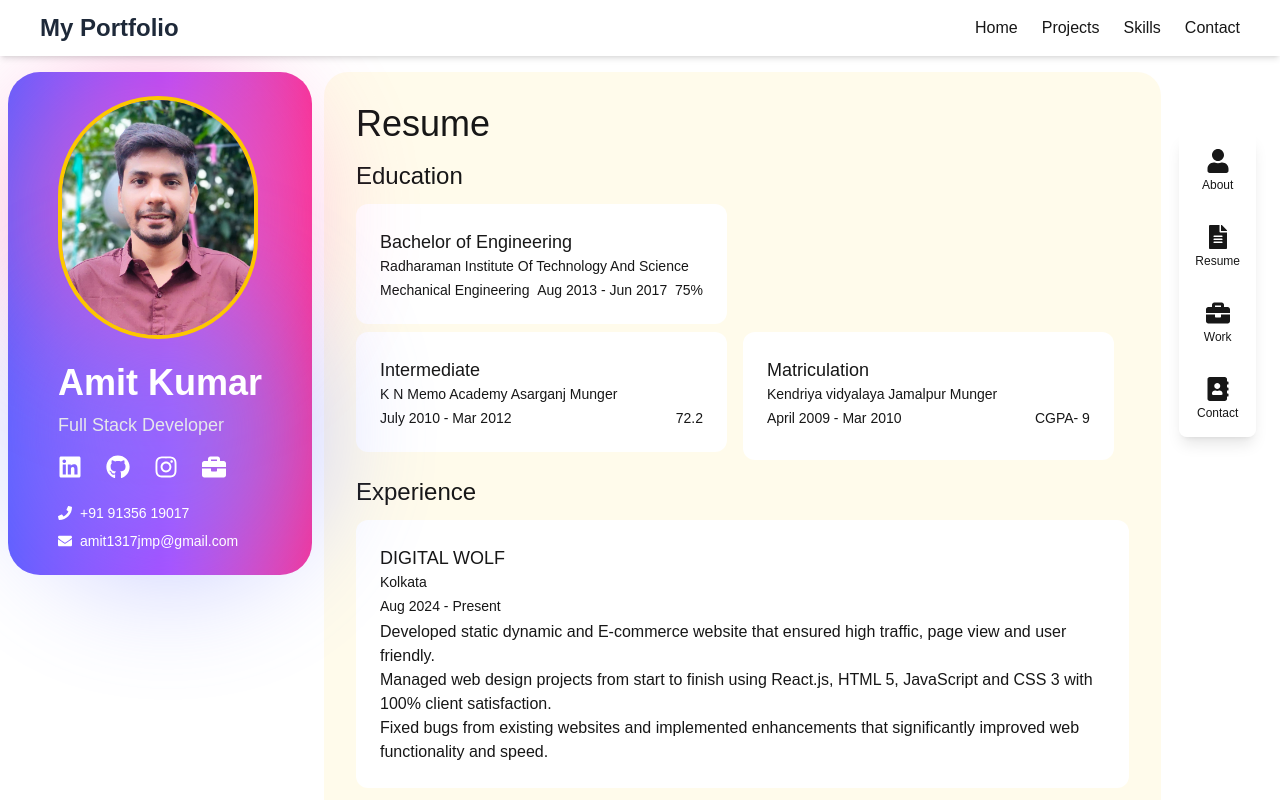
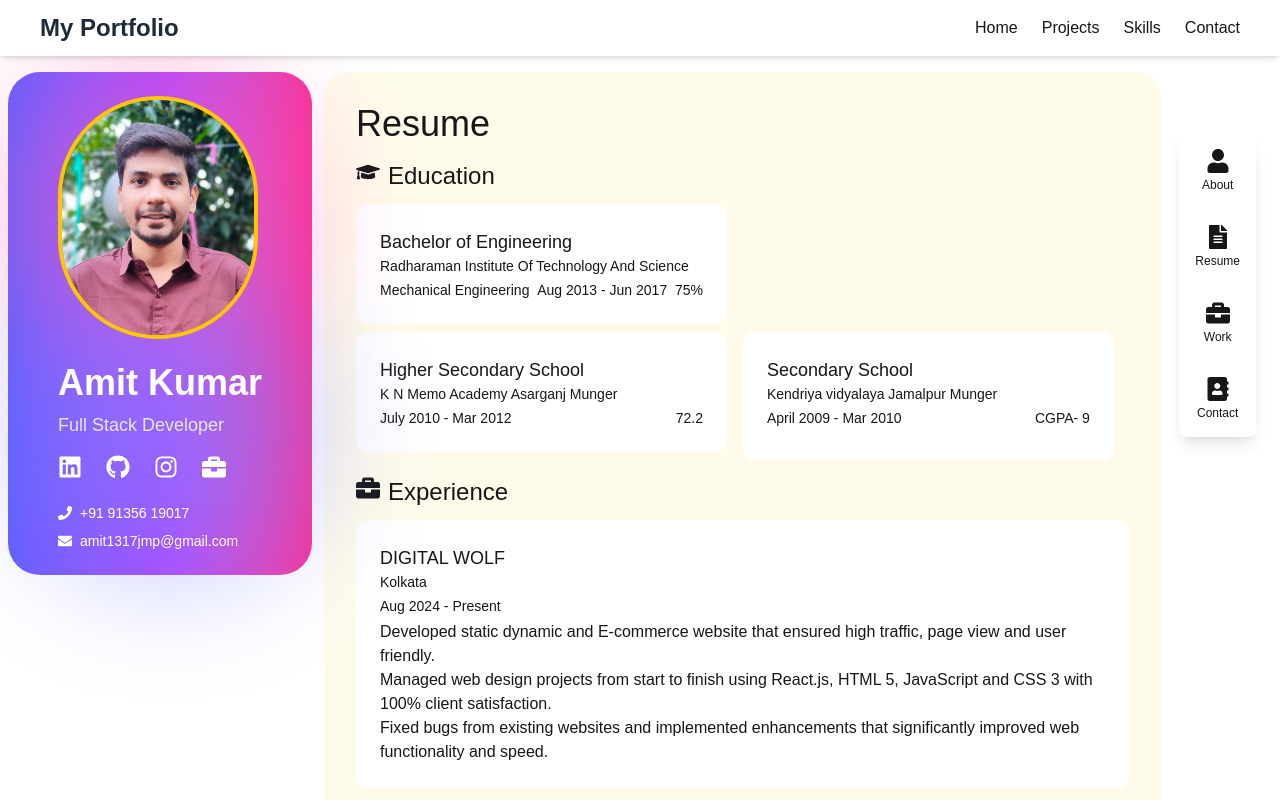
Before and after one commit to amitgiti137/portfolio, a Next.js app: page / in a window 1280 px wide. Both pictures are taken after a click on the button "Resume". Shown: the top 800 px of the page. Built offline with nearby package versions, Linux system fonts and the light colour scheme.

Commit message:
Initial commit

```diff
--- a/app/components/Projects.jsx
+++ b/app/components/Projects.jsx
@@ -3,6 +3,7 @@
 import { Splide, SplideSlide } from '@splidejs/react-splide';
 import '@splidejs/react-splide/css';
 import { FaExternalLinkAlt } from 'react-icons/fa';
+import { FaProjectDiagram } from 'react-icons/fa';
 
 export default function Projects() {
   const projects = [
@@ -39,7 +40,7 @@ export default function Projects() {
   return (
     <section id="projects" className="">
       <div className="">
-        <h2 className="text-2xl font-bold ">Projects</h2>
+        <h2 className="text-2xl font-bold flex items-center"><FaProjectDiagram className="mr-2" /> Projects</h2>
 
         <Splide
           options={{
--- a/app/components/ProjectsCard.jsx
+++ b/app/components/ProjectsCard.jsx
@@ -1,6 +1,7 @@
 'use client';
 
 import { FaExternalLinkAlt } from 'react-icons/fa';
+import { FaProjectDiagram } from 'react-icons/fa';
 
 export default function ProjectsFlex() {
   const projects = [
@@ -37,7 +38,7 @@ export default function ProjectsFlex() {
   return (
     <section id="projects-flex" className="py-3 lg:py-6 bg-gray-50 rounded-2xl">
       <div className="max-w-7xl mx-auto px-2 lg:px-8">
-        <h2 className="text-4xl font-bold mb-4 lg:mb-8">Projects</h2>
+        <h2 className="text-4xl font-bold mb-4 lg:mb-8 flex items-center"><FaProjectDiagram className="mr-2" />Projects</h2>
 
         <div className="flex flex-wrap justify-center gap-8">
           {projects.map((project, index) => (
--- a/app/components/Resume.jsx
+++ b/app/components/Resume.jsx
@@ -1,5 +1,6 @@
 'use client';
 
+import { FaGraduationCap, FaBriefcase, FaClipboardList, FaLanguage } from 'react-icons/fa';
 import Projects from "./Projects";
 import Skills from "./Skills";
 
@@ -11,7 +12,7 @@ export default function Resume() {
                     <h1 className="text-4xl mb-4">Resume</h1>
                 </div>
                 <div className="mb-4">
-                    <h2 className="text-2xl mb-3">Education</h2>
+                    <h2 className="text-2xl mb-3 flex items-cente"><FaGraduationCap className="mr-2" />Education</h2>
                     <div className="flex flex-wrap space-y-2 space-x-4">
                         <div className="bg-white rounded-xl w-[100%] lg:w-[48%] p-6">
                             <h3 className="text-lg">Bachelor of Engineering</h3>
@@ -23,7 +24,7 @@ export default function Resume() {
                             </div>
                         </div>
                         <div className="bg-white rounded-xl w-[100%] lg:w-[48%] p-6">
-                            <h3 className="text-lg">Intermediate</h3>
+                            <h3 className="text-lg">Higher Secondary School</h3>
                             <p className="text-sm mb-1">K N Memo Academy Asarganj Munger</p>
                             <div className="flex justify-between text-sm">
                                 <p>July 2010 - Mar 2012</p>
@@ -31,7 +32,7 @@ export default function Resume() {
                             </div>
                         </div>
                         <div className="bg-white rounded-xl w-[100%] lg:w-[48%] p-6">
-                            <h3 className="text-lg">Matriculation</h3>
+                            <h3 className="text-lg">Secondary School</h3>
                             <p className="text-sm mb-1">Kendriya vidyalaya Jamalpur Munger</p>
                             <div className="flex justify-between text-sm">
                                 <p>April 2009 - Mar 2010</p>
@@ -41,7 +42,7 @@ export default function Resume() {
                     </div>
                 </div>
                 <div>
-                    <h2 className="text-2xl mb-3">Experience</h2>
+                    <h2 className="text-2xl mb-3 flex items-cente"><FaBriefcase className="mr-2" />Experience</h2>
                     <div className="bg-white rounded-xl w-[100%] p-6">
                         <h3 className="text-lg">DIGITAL WOLF</h3>
                         <p className="text-sm mb-1">Kolkata</p>
@@ -60,7 +61,7 @@ export default function Resume() {
                     <Projects />
                 </div>
                 <div>
-                    <h2 className="text-2xl mb-3">Languages</h2>
+                    <h2 className="text-2xl mb-3 flex items-cente"><FaLanguage className="mr-2" />Languages</h2>
                     <div className="bg-white rounded-xl w-[100%] p-6">
                         <p className="text-sm mb-1">English (Working Proficient)</p>
                         <p className="text-sm mb-1">Hindi (Fluent)</p>
--- a/app/components/Skills.jsx
+++ b/app/components/Skills.jsx
@@ -1,6 +1,6 @@
 'use client';
 
-import { FaHtml5, FaCss3Alt, FaJsSquare, FaReact, FaNodeJs, FaGithub, FaLaptopCode } from 'react-icons/fa';
+import { FaHtml5, FaCss3Alt, FaJsSquare, FaReact, FaNodeJs, FaGithub, FaTools } from 'react-icons/fa';
 import { SiNextdotjs, SiTailwindcss, SiPostman, SiVercel, SiMongodb, SiVisualstudio } from 'react-icons/si';
 import { Splide, SplideSlide } from '@splidejs/react-splide';  // Import Splide and SplideSlide
 import '@splidejs/react-splide/css'; // Make sure to import the CSS for the slider
@@ -24,7 +24,7 @@ export default function Skills() {
   return (
     <section id="skills" className="py-8 bg-white">
       <div className="max-w-6xl mx-auto">
-        <h2 className="text-2xl font-bold mb-6">Skills</h2>
+        <h2 className="text-2xl font-bold mb-6 flex items-center"> <FaTools className="mr-2" />Skills</h2>
 
         {/* Splide Slider */}
         <Splide
```
